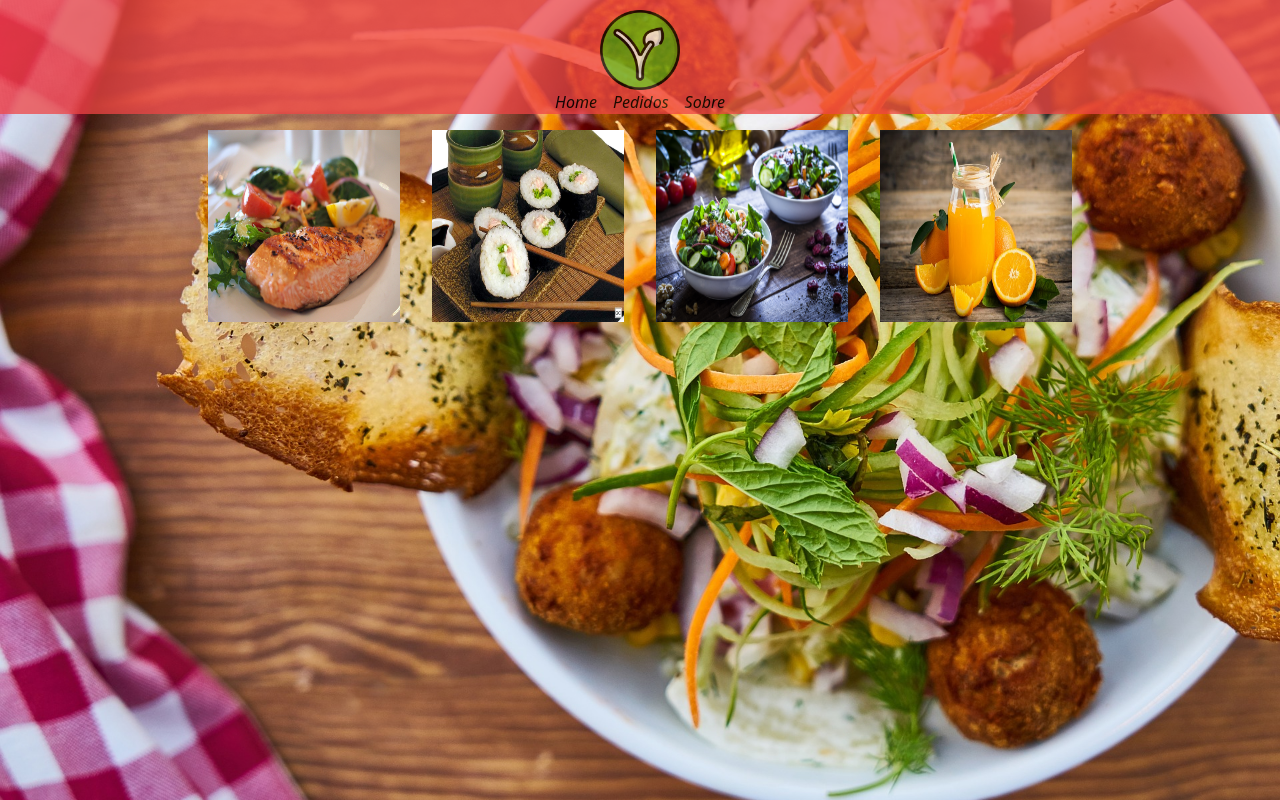
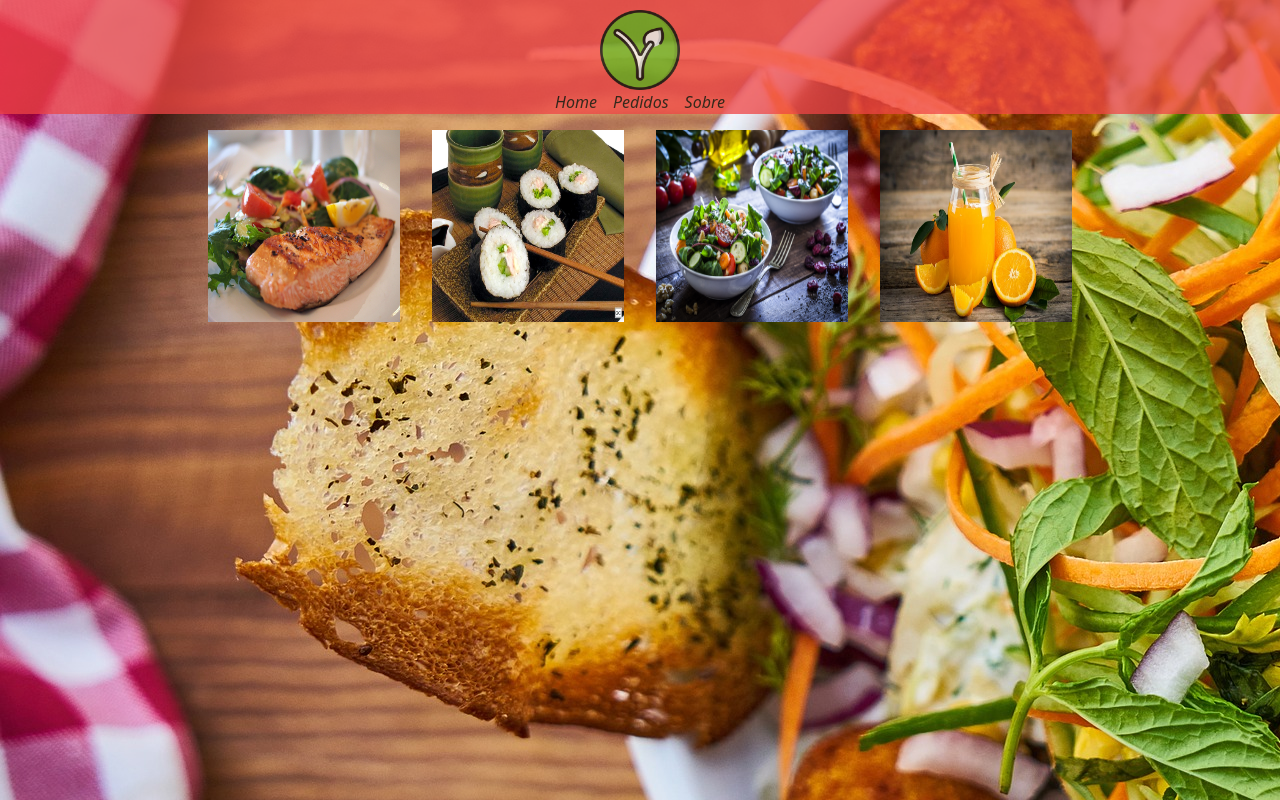
Before and after one commit to felipe-programador-18/Sabor-Vegano, a Next.js app: page / in a window 1280 px wide. Shown: the top 800 px of the page. Built offline with nearby package versions, Linux system fonts and the light colour scheme.

Commit message:
c13- adding new name Home

```diff
--- a/styles/globals.css
+++ b/styles/globals.css
@@ -9,7 +9,7 @@ body{
  background-repeat: no-repeat;
  background-size: cover;
  width: 100%;
- height: 100vh;
+ height: 160vh;
 }
 
 img{
```
